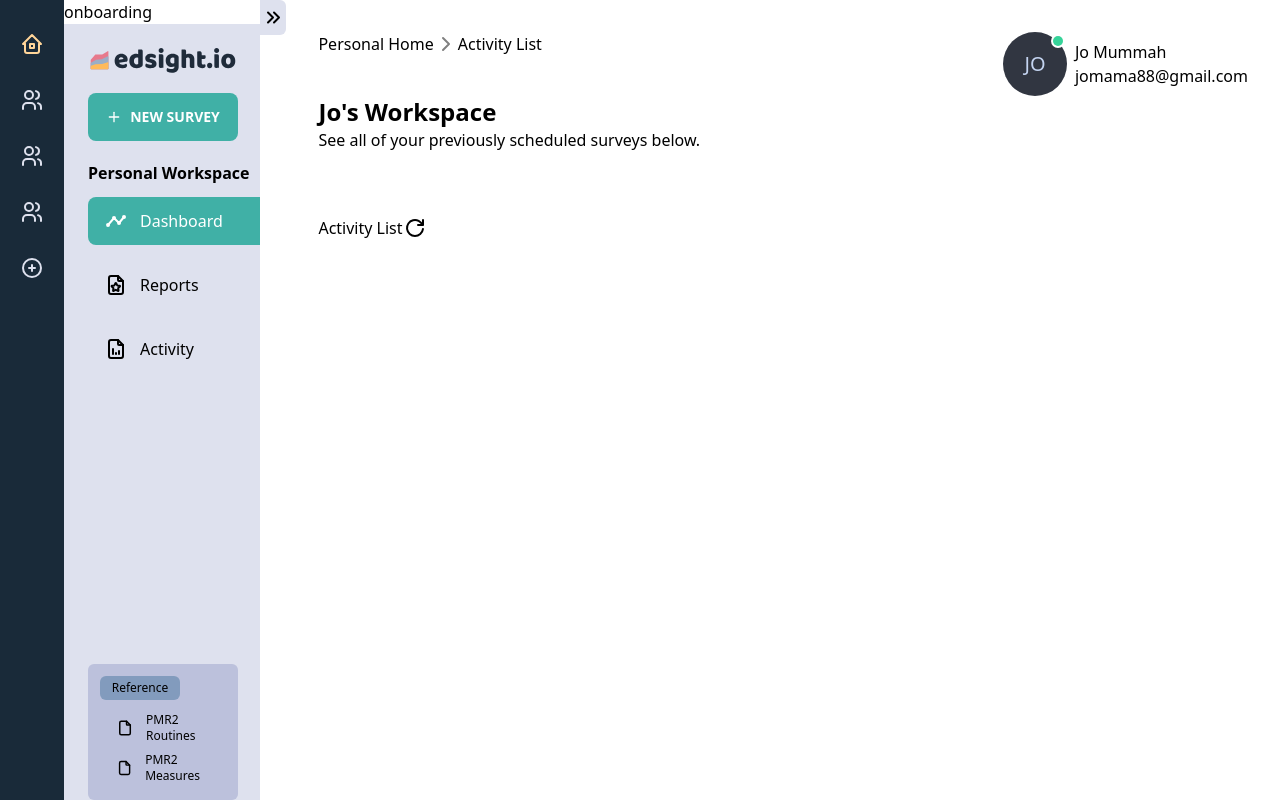
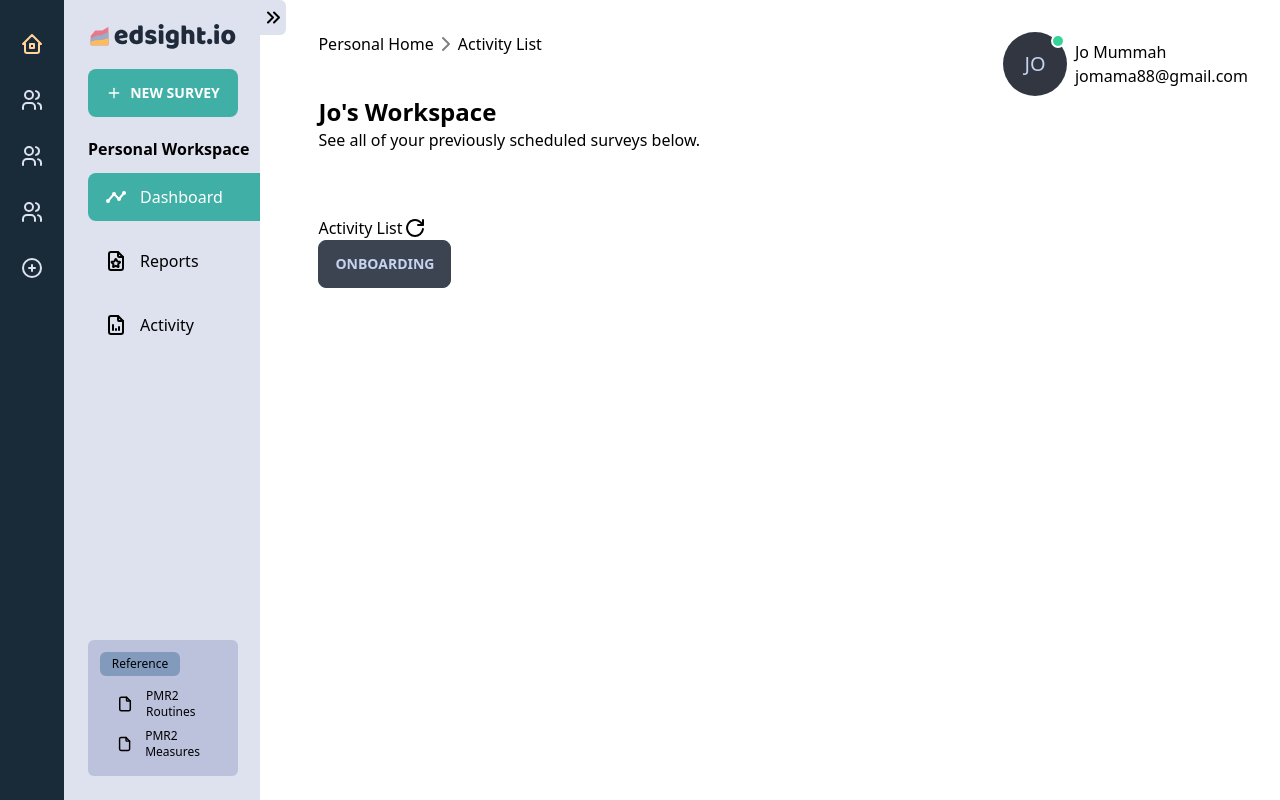
Before and after one commit to Design-and-Partnership-Lab/design-template, a Next.js app: page / in a window 1280 px wide. Built offline with nearby package versions, Linux system fonts and the light colour scheme.

Commit message:
Merged onboarding.

```diff
--- a/src/pages/index.js
+++ b/src/pages/index.js
@@ -93,7 +93,6 @@ export default function Home({ isLoading, children, setLoading }) {
       </div>
 
       <div className={classNames({"w-[16em] min-w-[195px]" : isCollapsed }, {"w-5": !isCollapsed }, "right")}>
-        <Link href='/Login'>onboarding</Link>
         <div className="drawer">
           <input id="my-drawer" type="checkbox" className="drawer-toggle" />
           <div className="drawer-side ">
@@ -224,6 +223,9 @@ export default function Home({ isLoading, children, setLoading }) {
               <path d="M20 4v5h-5"></path>
           </svg>
          </div>
+         <button class="btn">
+         <Link href='/Login'>onboarding</Link>
+         </button>
         </div>
       </div>
 
```
